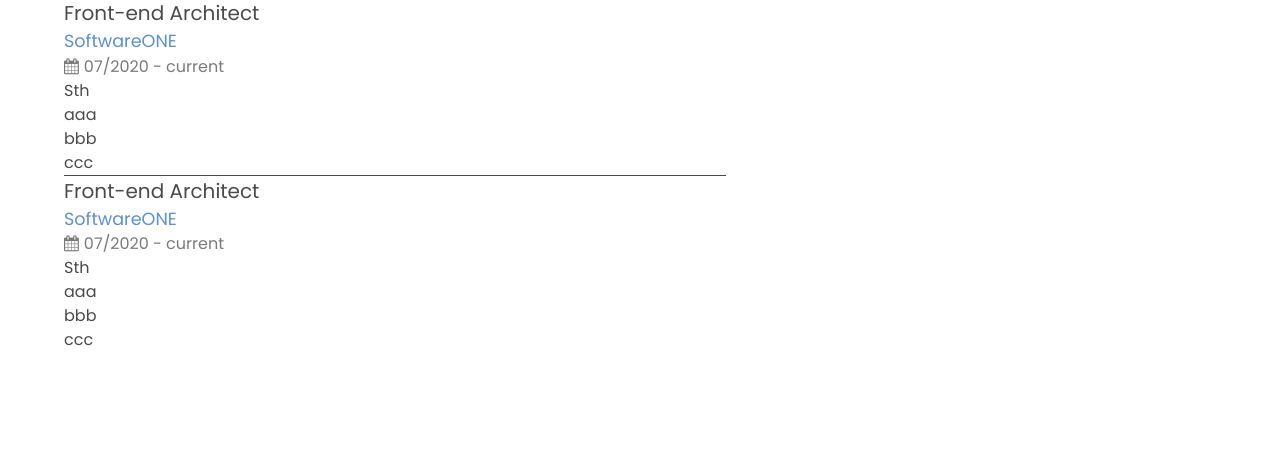
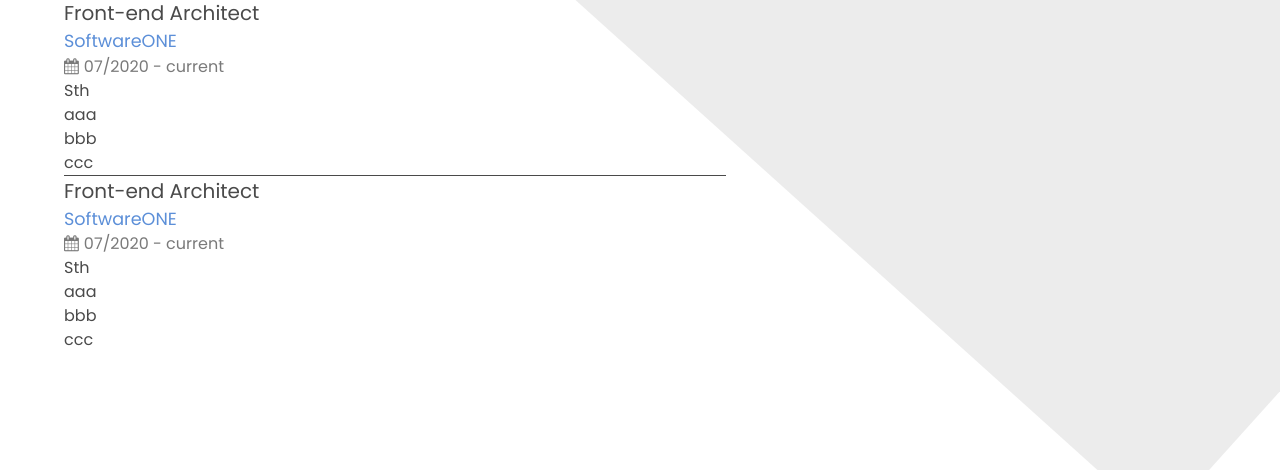
Before and after one commit to orkisz/cv, a website: page index.html in a window 1280 px wide. Shown: the part 330-800 px from the top of the page. Drawn offline with nearby package versions, Linux system fonts and the light colour scheme; files that its build step writes are made by us from their sources; the site is published under a folder, as on GitHub Pages, so addresses that start at the root find nothing.

Commit message:
Add dots

```diff
--- a/css/style.scss
+++ b/css/style.scss
@@ -9,7 +9,7 @@ $family-sans-serif: "Poppins", Helvetica, Arial, sans-serif;
 //  padding-left: 10px
 
 .dots {
-  background: url('/assets/dots.png');
+  background: url('../assets/dots.png');
   background-size: cover;
   background-repeat: no-repeat;
   width: 100%;
```
